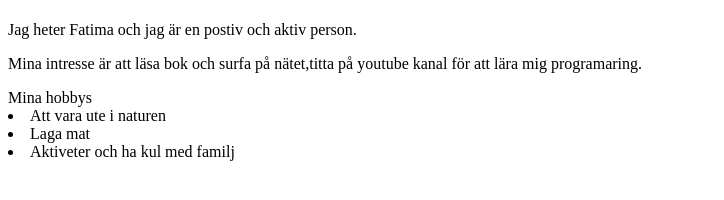
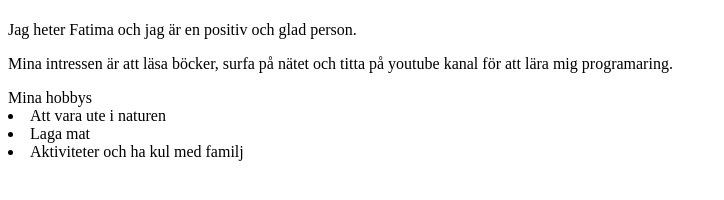
Before and after one commit to FatimaAssi/kort-history, a plain HTML site: page index.html in a window 1280 px wide. Shown: the whole page, without its empty margins (0-724 px from the left). Drawn offline with Linux system fonts and the light colour scheme.

Commit message:
Update index.html

```diff
--- a/index.html
+++ b/index.html
@@ -7,14 +7,14 @@
 </head>
 <body>
     <h1> </h1>
-    <p> Jag heter Fatima och jag är en postiv och aktiv person.</p>
-    <p>Mina intresse är att läsa bok och surfa på nätet,titta på youtube kanal för att lära mig programaring.</p>
+    <p> Jag heter Fatima och jag är en positiv och glad person.</p>
+    <p>Mina intressen är att läsa böcker, surfa på nätet och titta på youtube kanal för att lära mig programaring.</p>
 
     <div>
         Mina hobbys
         <li> Att vara ute i naturen</li>
         <li> Laga mat</li>
-        <li> Aktiveter och ha kul med familj</li>
+        <li> Aktiviteter och ha kul med familj</li>
     </div>
 </body>
 </html>
```
